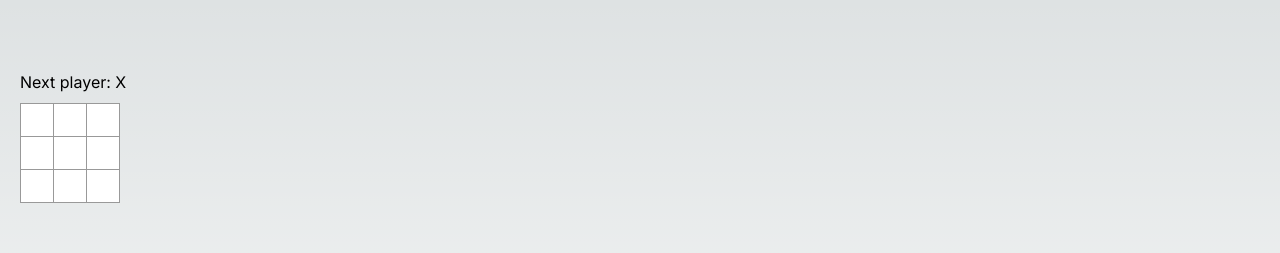
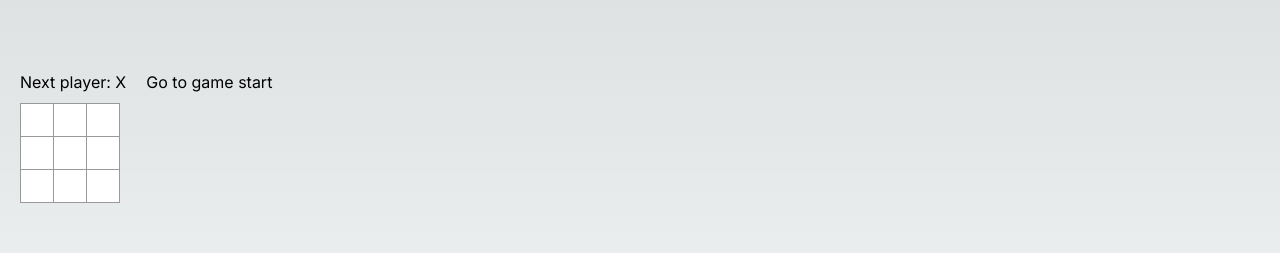
Before and after one commit to KylePep/ddbwiki, a Next.js app: page / in a window 1280 px wide. Shown: the part 166-419 px from the top of the page. Built offline with nearby package versions, Linux system fonts and the light colour scheme.

Commit message:
Time travel function added

```diff
--- a/app/tictactoe.tsx
+++ b/app/tictactoe.tsx
@@ -1,4 +1,3 @@
-import { stat } from 'fs';
 import { useState } from 'react';
 
 function Square({ value, onSquareClick }) {
@@ -9,9 +8,9 @@ function Square({ value, onSquareClick }) {
   );
 }
 
-export default function Board() {
-  const [xIsNext, setXIsNext] = useState(true);
-  const [squares, setSquares] = useState(Array(9).fill(null));
+ function Board({xIsNext, squares, onPlay}) {
+  // const [xIsNext, setXIsNext] = useState(true);
+  // const [squares, setSquares] = useState(Array(9).fill(null));
 
   function handleClick(i) {
     if (squares[i] || calculateWinner(squares)){
@@ -23,8 +22,7 @@ export default function Board() {
     } else {
       nextSquares[i] = "O";
     }
-    setSquares(nextSquares);
-    setXIsNext(!xIsNext);
+   onPlay(nextSquares);
   }
 
   const winner = calculateWinner(squares);
@@ -57,6 +55,49 @@ export default function Board() {
   );
 }
 
+export default function Game(){
+  const [history, setHistory] = useState([Array(9).fill(null)]);
+  const [currentMove, setCurrentMove] = useState(0);
+  const xIsNext = currentMove % 2 === 0;
+  const currentSquares = history[currentMove];
+
+  function handlePlay(nextSquares){
+    const nextHistory = [...history.slice(0, currentMove + 1), nextSquares];
+    setHistory(nextHistory);
+    setCurrentMove(nextHistory.length - 1);
+  }
+
+  function jumpTo(nextMove){
+    setCurrentMove(nextMove);
+  }
+
+  const moves = history.map((squares, move) => {
+    let description;
+    if (move > 0 ){
+      description = 'Go to move #' + move;
+    } else {
+      description = 'Go to game start';
+    }
+    return (
+      <li key={move}>
+        <button onClick={() => jumpTo(move)}>{description}</button>
+      </li>
+    )
+  }
+  )
+
+  return (
+    <div className='game'>
+      <div className='game-board'>
+      <Board xIsNext = {xIsNext} squares={currentSquares} onPlay={handlePlay} />
+      </div>
+      <div className='game-info'>
+      <ol>{moves}</ol>
+      </div>
+    </div>
+  );
+}
+
 function calculateWinner(squares) {
   const lines = [
     [0, 1, 2],
```
